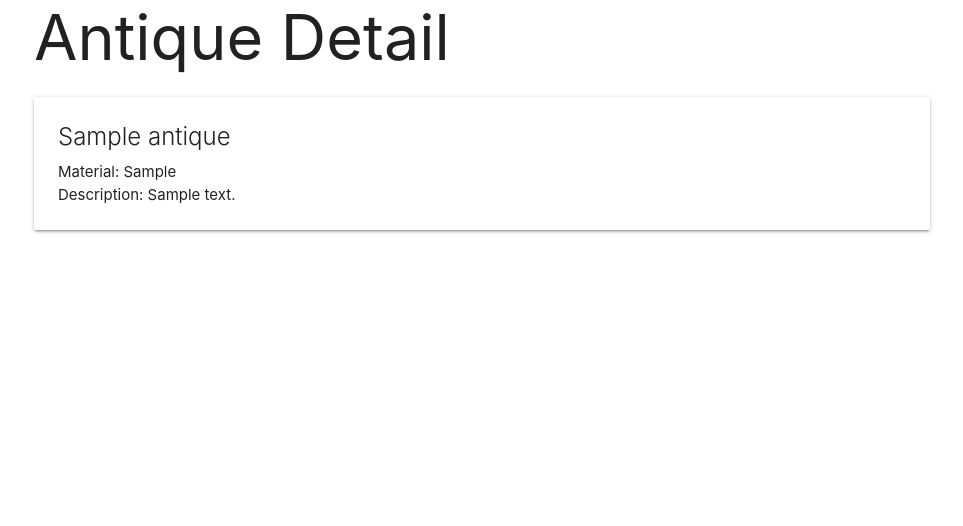
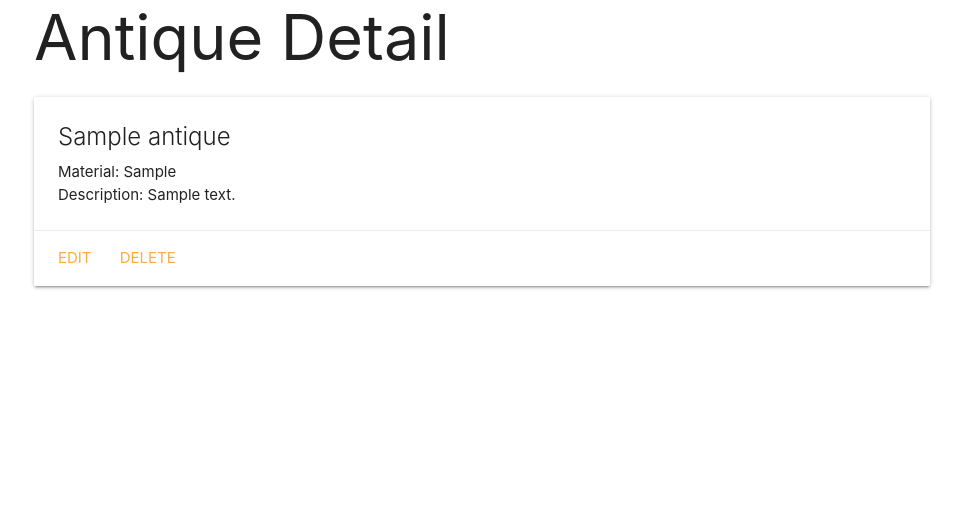
Before and after one commit to sjlelait/antiquecollector, a Django app: page /antiques/1/ in a window 1280 px wide. Shown: the part 103-629 px from the top of the page, without its empty margins (158-1121 px from the left). Run offline with Django 4.2, Linux system fonts and the light colour scheme; tables that the repository leaves empty hold one stand-in row (values such as "Sample post").

Commit message:
wip: works on delete

```diff
--- a/main_app/templates/antiques/antique_confirm_delete.html
+++ b/main_app/templates/antiques/antique_confirm_delete.html
@@ -10,6 +10,6 @@
 <form method="POST">
     {% csrf_token %}
     <input type="submit" value="Yes - Delete {{ object.name }}" class="btn red">
-    <a href="{% url 'antique_detail' object.id %}" class="btn blue">No - Cancel</a>
+    <a href="{% url 'antiques_detail' object.id %}" class="btn blue">No - Cancel</a>
 </form>
 {% endblock %}
--- a/main_app/templates/antiques/detail.html
+++ b/main_app/templates/antiques/detail.html
@@ -12,6 +12,10 @@
             <p>Material: {{ antique.material }}</p>
             <p>Description: {{ antique.description }}</p>
         </div>
+        <div class="card-action">
+            <a href="{% url 'antique_update' antique.id %}">Edit</a>
+            <a href="{% url 'antique_delete' antique.id %}">Delete</a>
+        </div>
     </div>
 
     {% endblock %}
```
